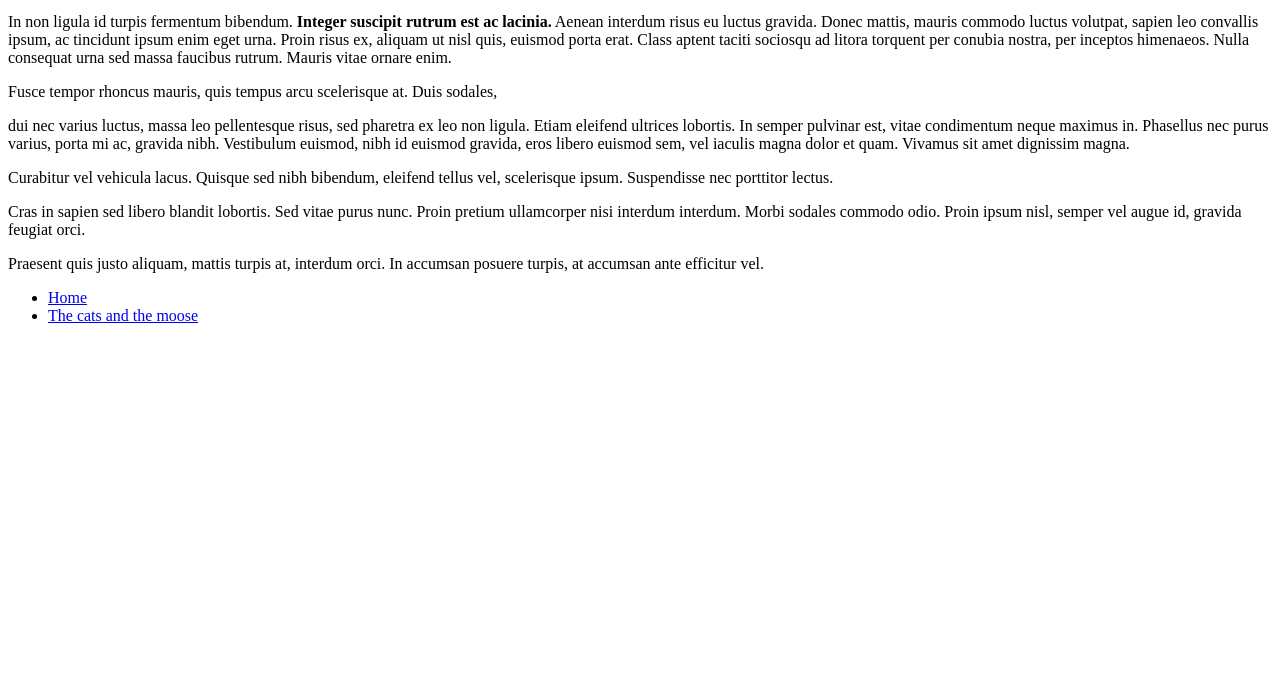
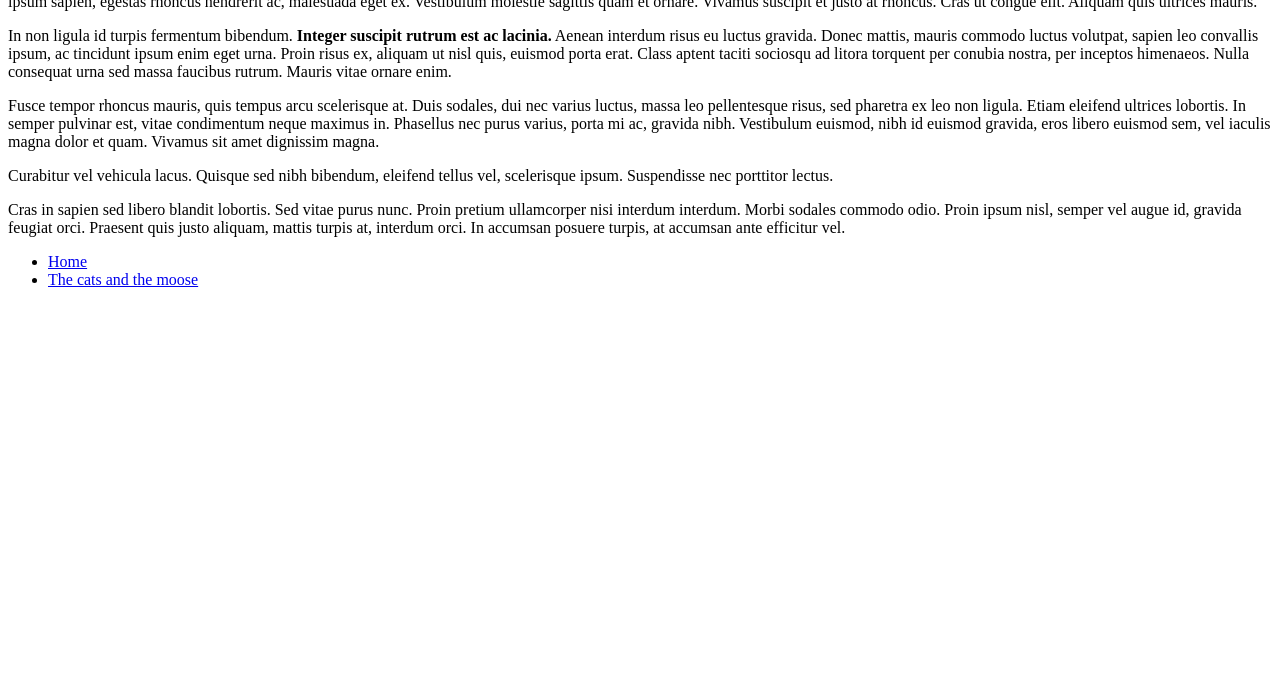
Before and after one commit to BenjOak/CatCatMoose, a plain HTML site: page CatCatMoose/index.html in a window 1280 px wide. Shown: the part 105-800 px from the top of the page. Drawn offline with Linux system fonts and the light colour scheme.

Commit message:
Followed Week 1 Practical 1 Stages + Exercises

```diff
--- a/CatCatMoose/index.html
+++ b/CatCatMoose/index.html
@@ -1,26 +1,31 @@
-<html>
+<!DOCTYPE html>
+<html lang="en">
 	<head>
-		<title>Cat Cat Moose: Home Page</title>
+		<title>Cat Cat Moose Home Page!!!</title>
 	</head>
-
 	<body>
 		<h1>Cat Cat Moose Home Page</h1>
 			<p>Lorem ipsum dolor sit amet, consectetur adipiscing elit. <b>Mauris maximus rhoncus consectetur. </b>Mauris quis sollicitudin ex.
 				Nullam erat velit, gravida vitae rhoncus et, eleifend ut ligula. Mauris ipsum sapien, egestas rhoncus hendrerit ac, malesuada eget
 				ex. Vestibulum molestie sagittis quam et ornare. Vivamus suscipit et justo at rhoncus. Cras ut congue elit. Aliquam quis ultrices
-			mauris.</p>
+				mauris.
+			</p>
 			<p>In non ligula id turpis fermentum bibendum. <b>Integer suscipit rutrum est ac lacinia.</b> Aenean interdum risus eu luctus gravida. Donec
 				mattis, mauris commodo luctus volutpat, sapien leo convallis ipsum, ac tincidunt ipsum enim eget urna. Proin risus ex, aliquam ut
 				nisl quis, euismod porta erat. Class aptent taciti sociosqu ad litora torquent per conubia nostra, per inceptos himenaeos. Nulla
-			consequat urna sed massa faucibus rutrum. Mauris vitae ornare enim.</p>
-		<p>Fusce tempor rhoncus mauris, quis tempus arcu scelerisque at. Duis sodales, <p>dui nec varius luctus, massa leo pellentesque risus,
+				consequat urna sed massa faucibus rutrum. Mauris vitae ornare enim.
+			</p>
+			<p>Fusce tempor rhoncus mauris, quis tempus arcu scelerisque at. Duis sodales, dui nec varius luctus, massa leo pellentesque risus,
 				sed pharetra ex leo non ligula. Etiam eleifend ultrices lobortis. In semper pulvinar est, vitae condimentum neque maximus in.
 				Phasellus nec purus varius, porta mi ac, gravida nibh. Vestibulum euismod, nibh id euismod gravida, eros libero euismod sem, vel
-			iaculis magna dolor et quam. Vivamus sit amet dignissim magna.</p>
+				iaculis magna dolor et quam. Vivamus sit amet dignissim magna.
+			</p>
 			<p>Curabitur vel vehicula lacus. Quisque sed nibh bibendum, eleifend tellus vel, scelerisque ipsum. Suspendisse nec porttitor lectus.
+			</p>
 			<p>Cras in sapien sed libero blandit lobortis. Sed vitae purus nunc. Proin pretium ullamcorper nisi interdum interdum. Morbi sodales
-			commodo odio. Proin ipsum nisl, semper vel augue id, gravida feugiat orci. </p>Praesent quis justo aliquam, mattis turpis at, interdum
-			orci. In accumsan posuere turpis, at accumsan ante efficitur vel.</p>
+				commodo odio. Proin ipsum nisl, semper vel augue id, gravida feugiat orci. Praesent quis justo aliquam, mattis turpis at, interdum
+				orci. In accumsan posuere turpis, at accumsan ante efficitur vel.
+			</p>
 
 			<div id="nav">
 				<ul>
@@ -28,6 +33,5 @@
 					<li><a href="catCatMoose.html">The cats and the moose</a></li>
 				</ul>
 			</div>
-
 	</body>
 </html>
```
Lines whose indentation alone changed are shown as unchanged.
